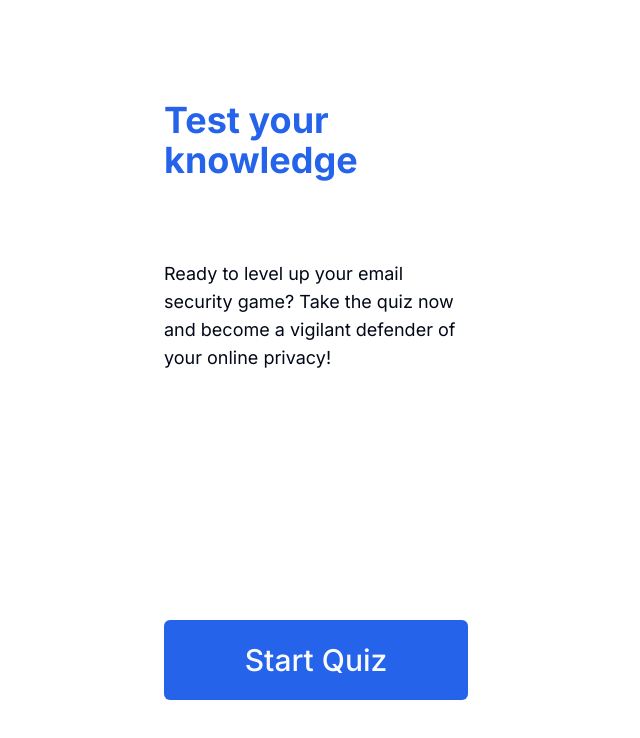
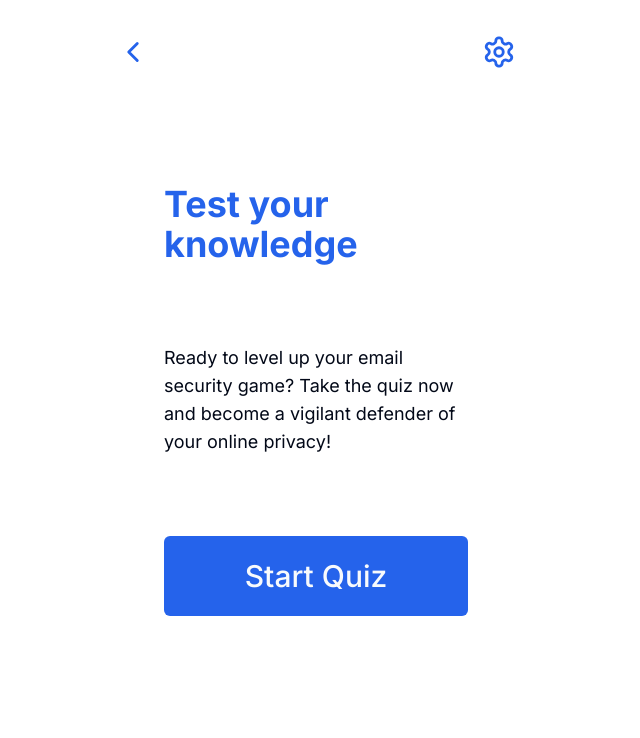
Before and after one commit to Email-Phising-Guard/Email-Guard, a Next.js app: page /dashboard/quiz in a window 1280 px wide. Shown: the top 738 px of the page, without its empty margins (324-964 px from the left). Built offline with nearby package versions, Linux system fonts and the light colour scheme.

Commit message:
Add back + settings nav to relevant pages

```diff
--- a/src/app/about/page.tsx
+++ b/src/app/about/page.tsx
@@ -5,9 +5,12 @@ import { Textarea } from "@/components/ui/textarea";
 import { team } from "@/db/team";
 import TeamCard from "./team-card";
 import MaxWidthWrapper from "@/components/max-width-wrapper";
+import BackButtonNav from "@/components/nav/back-button-nav";
 
 export default function AboutPage() {
   return (
+    <>
+      <BackButtonNav />
       <MaxWidthWrapper>
         <h1 className="py-5">About</h1>
         <section className="py-5">
@@ -16,8 +19,8 @@ export default function AboutPage() {
             Email Phishing Guard is here to help you become better at spotting
             fake phishing emails. Through quick, entertaining quiz questions,
             we’re ready to guide you through the ins and outs of email phishing.
-          Our mission is to equip you with the expertise and abilities you need
-          to confidently spot phishing emails and safeguard your personal
+            Our mission is to equip you with the expertise and abilities you
+            need to confidently spot phishing emails and safeguard your personal
             information online
           </p>
         </section>
@@ -65,5 +68,6 @@ export default function AboutPage() {
           </form>
         </section>
       </MaxWidthWrapper>
+    </>
   );
 }
--- a/src/app/dashboard/page.tsx
+++ b/src/app/dashboard/page.tsx
@@ -1,4 +1,5 @@
 import MaxWidthWrapper from "@/components/max-width-wrapper";
+import BackButtonNav from "@/components/nav/back-button-nav";
 import { Button } from "@/components/ui/button";
 import Link from "next/link";
 
@@ -11,6 +12,8 @@ const DashboardLinks = [
 
 export default function DashboardPage() {
   return (
+    <>
+      <BackButtonNav />
       <MaxWidthWrapper>
         <h1 className="mt-20 text-center">Dashboard</h1>
         <div className="mx-auto mt-32 flex w-full max-w-xs flex-col gap-5">
@@ -23,5 +26,6 @@ export default function DashboardPage() {
           ))}
         </div>
       </MaxWidthWrapper>
+    </>
   );
 }
--- a/src/app/dashboard/quiz/page.tsx
+++ b/src/app/dashboard/quiz/page.tsx
@@ -1,11 +1,14 @@
 import MaxWidthWrapper from "@/components/max-width-wrapper";
+import BackButtonNav from "@/components/nav/back-button-nav";
 import { Button } from "@/components/ui/button";
 import { questions } from "@/db/questions";
 import Link from "next/link";
 
 export default function StartQuizPage() {
   return (
-    <MaxWidthWrapper className="relative mx-auto flex min-h-screen max-w-xs flex-col justify-between">
+    <>
+      <BackButtonNav />
+      <MaxWidthWrapper className="relative mx-auto flex max-w-xs flex-col justify-between">
         <div>
           <h1 className="mb-3 mt-20 w-[254px] text-primary">
             Test your knowledge
@@ -21,5 +24,6 @@ export default function StartQuizPage() {
           </Button>
         </Link>
       </MaxWidthWrapper>
+    </>
   );
 }
--- a/src/app/dashboard/topic/detection-prevention-strategies/page.tsx
+++ b/src/app/dashboard/topic/detection-prevention-strategies/page.tsx
@@ -1,5 +1,11 @@
 import MaxWidthWrapper from "@/components/max-width-wrapper";
+import BackButtonNav from "@/components/nav/back-button-nav";
 
 export default function TopicTwoPage() {
-  return <MaxWidthWrapper>TopicTwoPage</MaxWidthWrapper>;
+  return (
+    <>
+      <BackButtonNav />
+      <MaxWidthWrapper>TopicTwoPage</MaxWidthWrapper>
+    </>
+  );
 }
--- a/src/app/dashboard/topic/impact-of-phising/page.tsx
+++ b/src/app/dashboard/topic/impact-of-phising/page.tsx
@@ -1,5 +1,11 @@
 import MaxWidthWrapper from "@/components/max-width-wrapper";
+import BackButtonNav from "@/components/nav/back-button-nav";
 
 export default function TopicThreePage() {
-  return <MaxWidthWrapper>TopicThreePage</MaxWidthWrapper>;
+  return (
+    <>
+      <BackButtonNav />
+      <MaxWidthWrapper>TopicThreePage</MaxWidthWrapper>
+    </>
+  );
 }
--- a/src/app/dashboard/topic/page.tsx
+++ b/src/app/dashboard/topic/page.tsx
@@ -1,6 +1,7 @@
+import Link from "next/link";
 import MaxWidthWrapper from "@/components/max-width-wrapper";
+import BackButtonNav from "@/components/nav/back-button-nav";
 import { Button } from "@/components/ui/button";
-import Link from "next/link";
 
 const relativePath = "/dashboard/topic";
 const TopicLinks = [
@@ -17,6 +18,8 @@ const TopicLinks = [
 
 export default function ExploreTopicPage() {
   return (
+    <>
+      <BackButtonNav />
       <MaxWidthWrapper>
         <h1 className="mt-20 text-center">Choose a Topic</h1>
         <div className="mx-auto mt-32 flex w-full max-w-xs flex-col gap-5">
@@ -29,5 +32,6 @@ export default function ExploreTopicPage() {
           ))}
         </div>
       </MaxWidthWrapper>
+    </>
   );
 }
--- a/src/app/dashboard/topic/types-of-phising-attacks/page.tsx
+++ b/src/app/dashboard/topic/types-of-phising-attacks/page.tsx
@@ -1,5 +1,11 @@
 import MaxWidthWrapper from "@/components/max-width-wrapper";
+import BackButtonNav from "@/components/nav/back-button-nav";
 
 export default function TopicOnePage() {
-  return <MaxWidthWrapper>TopicOnePage</MaxWidthWrapper>;
+  return (
+    <>
+      <BackButtonNav />
+      <MaxWidthWrapper>TopicOnePage</MaxWidthWrapper>
+    </>
+  );
 }
--- a/src/app/input-name/page.tsx
+++ /dev/null
@@ -1,3 +0,0 @@
-export default function InputNamePage() {
-  return <div>InputNamePage</div>;
-}
--- a/src/components/back-button.tsx
+++ b/src/components/back-button.tsx
@@ -1,14 +1,14 @@
 "use client";
 
-import { useRouter } from "next/router";
+import { useRouter } from "next/navigation";
 import { Button } from "./ui/button";
 import { ChevronLeft } from "lucide-react";
 
 export default function BackButton() {
   const { back } = useRouter();
   return (
-    <Button variant="ghost" onClick={back}>
-      <ChevronLeft />
+    <Button className="py-8" variant="ghost" onClick={back}>
+      <ChevronLeft className="stroke-primary" size={34} />
     </Button>
   );
 }
--- /dev/null
+++ b/src/components/nav/back-button-nav.tsx
@@ -0,0 +1,12 @@
+import BackButton from "../back-button";
+import Header from "../header";
+import SettingsDialog from "../settings-dialog";
+
+export default function BackButtonNav() {
+  return (
+    <Header className="flex justify-between">
+      <BackButton />
+      <SettingsDialog />
+    </Header>
+  );
+}
```
Lines whose indentation alone changed are shown as unchanged.
